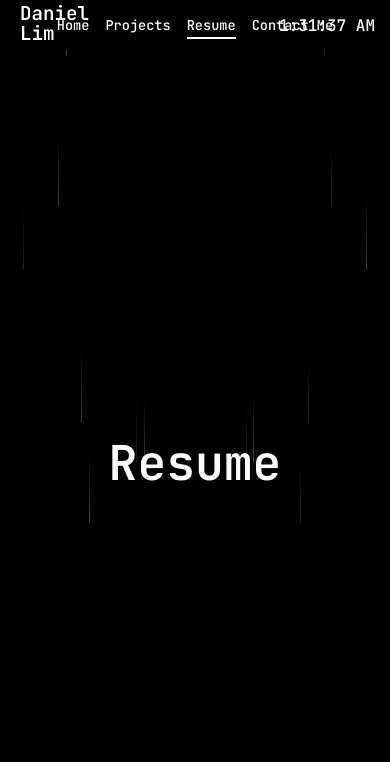
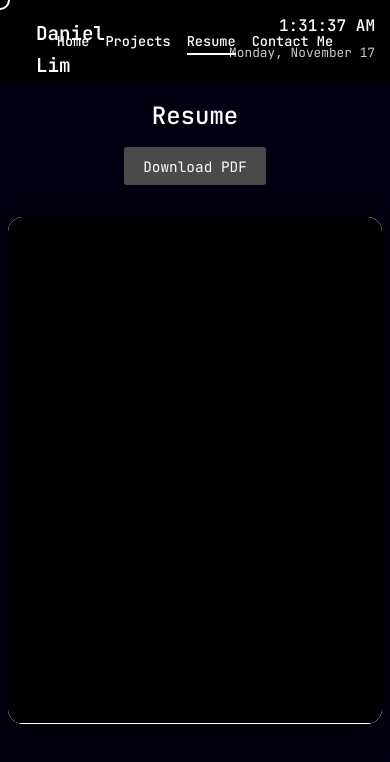
Before and after one commit to daniel3606/DL_Portfolio_Website_V03, a React (Vite) app: page /resume in a window 390 px wide. Shown: the top 762 px of the page. Built offline with nearby package versions, Linux system fonts and the light colour scheme.

Commit message:
resume modificaiton

```diff
--- a/index.html
+++ b/index.html
@@ -4,7 +4,7 @@
     <meta charset="UTF-8" />
     <link rel="icon" type="image/svg+xml" href="/vite.svg" />
     <meta name="viewport" content="width=device-width, initial-scale=1.0" />
-    <title>portfolio_website_v03</title>
+    <title>Daniel Lim</title>
   </head>
   <body>
     <div id="root"></div>
--- a/src/App.css
+++ b/src/App.css
@@ -11,6 +11,7 @@ body {
   color: #ffffff;
   font-family: 'JetBrains Mono', monospace;
   overflow-x: hidden;
+  cursor: none;
 }
 
 .app {
@@ -18,6 +19,7 @@ body {
   min-height: 100vh;
   width: 100%;
   background-color: #000000;
+  cursor: none;
 }
 
 /* Logo in top left */
@@ -25,21 +27,25 @@ body {
   position: fixed;
   top: 20px;
   left: 20px;
+  margin-left: 1rem;
   font-size: 1.2rem;
   font-weight: 600;
   color: #ffffff;
   z-index: 1001;
   font-family: 'JetBrains Mono', monospace;
+  cursor: pointer;
 }
 .logo2 {
   position: fixed;
-  top: 40px+2rem;
+  top: calc(20px + 2rem);
   left: 20px;
+  margin-left: 1rem;
   font-size: 1.2rem;
   font-weight: 600;
   color: #ffffff;
   z-index: 1001;
   font-family: 'JetBrains Mono', monospace;
+  cursor: pointer;
 }
 
 /* Clock in top right */
@@ -52,7 +58,8 @@ body {
 
 .clock-container {
   display: flex;
-  align-items: center;
+  flex-direction: column;
+  align-items: flex-end;
   justify-content: center;
 }
 
@@ -62,6 +69,16 @@ body {
   font-size: 1.2rem;
   font-family: 'JetBrains Mono', monospace;
   font-weight: 500;
+}
+
+.clock-date {
+  margin: 0.5rem 0 0 0;
+  color: #ffffff;
+  font-size: 0.9rem;
+  font-family: 'JetBrains Mono', monospace;
+  font-weight: 400;
+  opacity: 0.8;
+  text-align: right;
 }
 
 /* Main content - centered name and subheading */
@@ -206,6 +223,10 @@ body {
     font-size: 1rem;
   }
 
+  .clock-date {
+    font-size: 0.8rem;
+  }
+
   .navbar-menu {
     gap: 1.5rem;
   }
--- a/src/App.jsx
+++ b/src/App.jsx
@@ -4,6 +4,7 @@ import './App.css';
 import Clock from './components/clock.jsx';
 import Rain from './components/rain.jsx';
 import Navbar from './components/navbar.jsx';
+import Cursor from './components/cursor.jsx';
 import Home from './pages/Home.jsx';
 import Projects from './pages/Projects.jsx';
 import Resume from './pages/Resume.jsx';
@@ -12,9 +13,10 @@ import Contact from './pages/Contact.jsx';
 function App() {
   return (
     <div className="app">
-      <Rain />
-      <div className="logo1">Lim</div>
-      <div className="logo2">Daniel</div>
+      <Cursor />
+      {/* <Rain /> */}
+      <div className="logo1">Daniel</div>
+      <div className="logo2">Lim</div>
       <div className="clock-wrapper">
         <Clock />
       </div>
--- a/src/components/clock.jsx
+++ b/src/components/clock.jsx
@@ -21,9 +21,14 @@ class Clock extends Component {
   }
 
   render() {
+    const date = this.state.date;
+    const options = { weekday: 'long', month: 'long', day: 'numeric' };
+    const dateString = date.toLocaleDateString('en-US', options);
+
     return (
       <div className="clock-container">
-        <h2 className="clock-text">{this.state.date.toLocaleTimeString()}</h2>
+        <h2 className="clock-text">{date.toLocaleTimeString()}</h2>
+        <p className="clock-date">{dateString}</p>
       </div>
     );
   }
--- /dev/null
+++ b/src/components/cursor.css
@@ -0,0 +1,19 @@
+.custom-cursor {
+  position: fixed;
+  width: 20px;
+  height: 20px;
+  border: 2px solid white;
+  border-radius: 50%;
+  background: transparent;
+  pointer-events: none;
+  transform: translate(-50%, -50%);
+  transition: width 0.3s cubic-bezier(0.4, 0, 0.2, 1),
+              height 0.3s cubic-bezier(0.4, 0, 0.2, 1);
+  z-index: 9999;
+}
+
+.custom-cursor.hover {
+  width: 50px;
+  height: 50px;
+  border-width: 2px;
+}
--- /dev/null
+++ b/src/components/cursor.jsx
@@ -0,0 +1,46 @@
+import React, { useEffect, useState } from 'react';
+import './cursor.css';
+
+const Cursor = () => {
+  const [position, setPosition] = useState({ x: 0, y: 0 });
+  const [isHovering, setIsHovering] = useState(false);
+
+  useEffect(() => {
+    const updateCursor = (e) => {
+      setPosition({ x: e.clientX, y: e.clientY });
+
+      // Check if hovering over interactive elements
+      const target = e.target;
+      const isInteractive =
+        target.tagName === 'A' ||
+        target.tagName === 'BUTTON' ||
+        target.closest('a') ||
+        target.closest('button') ||
+        target.closest('.navbar-link') ||
+        target.closest('.logo1') ||
+        target.closest('.logo2') ||
+        target.closest('a, button, [role="button"]') ||
+        window.getComputedStyle(target).cursor === 'pointer';
+
+      setIsHovering(isInteractive);
+    };
+
+    window.addEventListener('mousemove', updateCursor);
+
+    return () => {
+      window.removeEventListener('mousemove', updateCursor);
+    };
+  }, []);
+
+  return (
+    <div
+      className={`custom-cursor ${isHovering ? 'hover' : ''}`}
+      style={{
+        left: `${position.x}px`,
+        top: `${position.y}px`,
+      }}
+    />
+  );
+};
+
+export default Cursor;
--- a/src/components/navbar.css
+++ b/src/components/navbar.css
@@ -14,7 +14,7 @@
 
 .navbar-container {
   max-width: 1200px;
-  margin: 0 auto;
+  margin: 1rem auto;
   display: flex;
   justify-content: center;
   align-items: center;
--- /dev/null
+++ b/src/pages/Resume.css
@@ -0,0 +1,102 @@
+.resume-container {
+  min-height: 100vh;
+  background-color: #000010;
+  padding: 150px 1rem 3rem 1rem;
+  display: flex;
+  justify-content: center;
+  align-items: flex-start;
+}
+
+.resume-content {
+  width: 100%;
+  max-width: 1000px;
+}
+
+.resume-header {
+  display: flex;
+  justify-content: space-between;
+  align-items: center;
+  margin-bottom: 2rem;
+}
+
+.resume-header h1 {
+  font-size: 3rem;
+  font-weight: 500;
+  color: white;
+  font-family: 'JetBrains Mono', monospace;
+  margin: 0;
+}
+
+.download-button {
+  background: #4a4a4a;
+  color: white;
+  padding: 0.3rem 1.5rem;
+  border: none;
+  border-radius: 3px;
+  font-size: 0.9rem;
+  font-weight: 300;
+  cursor: pointer;
+  transition: all 0.3s ease;
+  font-family: 'JetBrains Mono', monospace;
+}
+
+.download-button:hover {
+  background: #5a5a5a;
+  transform: translateY(-2px);
+}
+
+.download-button:active {
+  transform: translateY(0);
+}
+
+.pdf-viewer-container {
+  width: 100%;
+  height: 80vh;
+  border-radius: 15px;
+  overflow: hidden;
+  box-shadow: 0 10px 30px rgba(0, 0, 0, 0.3);
+  background: white;
+}
+
+.pdf-viewer {
+  width: 100%;
+  height: 100%;
+  border: none;
+  background: white;
+}
+
+/* Mobile Responsive */
+@media (max-width: 768px) {
+  .resume-container {
+    padding: 100px 0.5rem 1.5rem 0.5rem;
+  }
+
+  .resume-header {
+    flex-direction: column;
+    gap: 1rem;
+    align-items: center;
+  }
+
+  .resume-header h1 {
+    font-size: 2rem;
+  }
+
+  .pdf-viewer-container {
+    height: 70vh;
+  }
+}
+
+@media (max-width: 480px) {
+  .resume-header h1 {
+    font-size: 1.5rem;
+  }
+
+  .download-button {
+    padding: 0.6rem 1.2rem;
+    font-size: 0.9rem;
+  }
+
+  .pdf-viewer-container {
+    height: 60vh;
+  }
+}
--- a/src/pages/Resume.jsx
+++ b/src/pages/Resume.jsx
@@ -1,11 +1,37 @@
 import React from 'react';
+import './Resume.css';
+import resumePDF from '../assets/DanielLimResume_v08.pdf';
 
-const Resume = () => {
+function Resume() {
+  const handleDownload = () => {
+    const link = document.createElement('a');
+    link.href = resumePDF;
+    link.download = 'DanielLimResume_v08.pdf';
+    document.body.appendChild(link);
+    link.click();
+    document.body.removeChild(link);
+  };
+
   return (
-    <div className="page-content">
-      <h1>Resume</h1>
+    <div className="resume-container">
+      <div className="resume-content">
+        <div className="resume-header">
+          <h1>Resume</h1>
+          <button className="download-button" onClick={handleDownload}>
+            Download PDF
+          </button>
+        </div>
+
+        <div className="pdf-viewer-container">
+          <iframe
+            src={`${resumePDF}#toolbar=1&navpanes=1&scrollbar=1`}
+            className="pdf-viewer"
+            title="Daniel Lim Resume"
+          />
+        </div>
+      </div>
     </div>
   );
-};
+}
 
 export default Resume;
```
Also changed, not shown: 1 other file (tests, documents, lock files or other folders).
